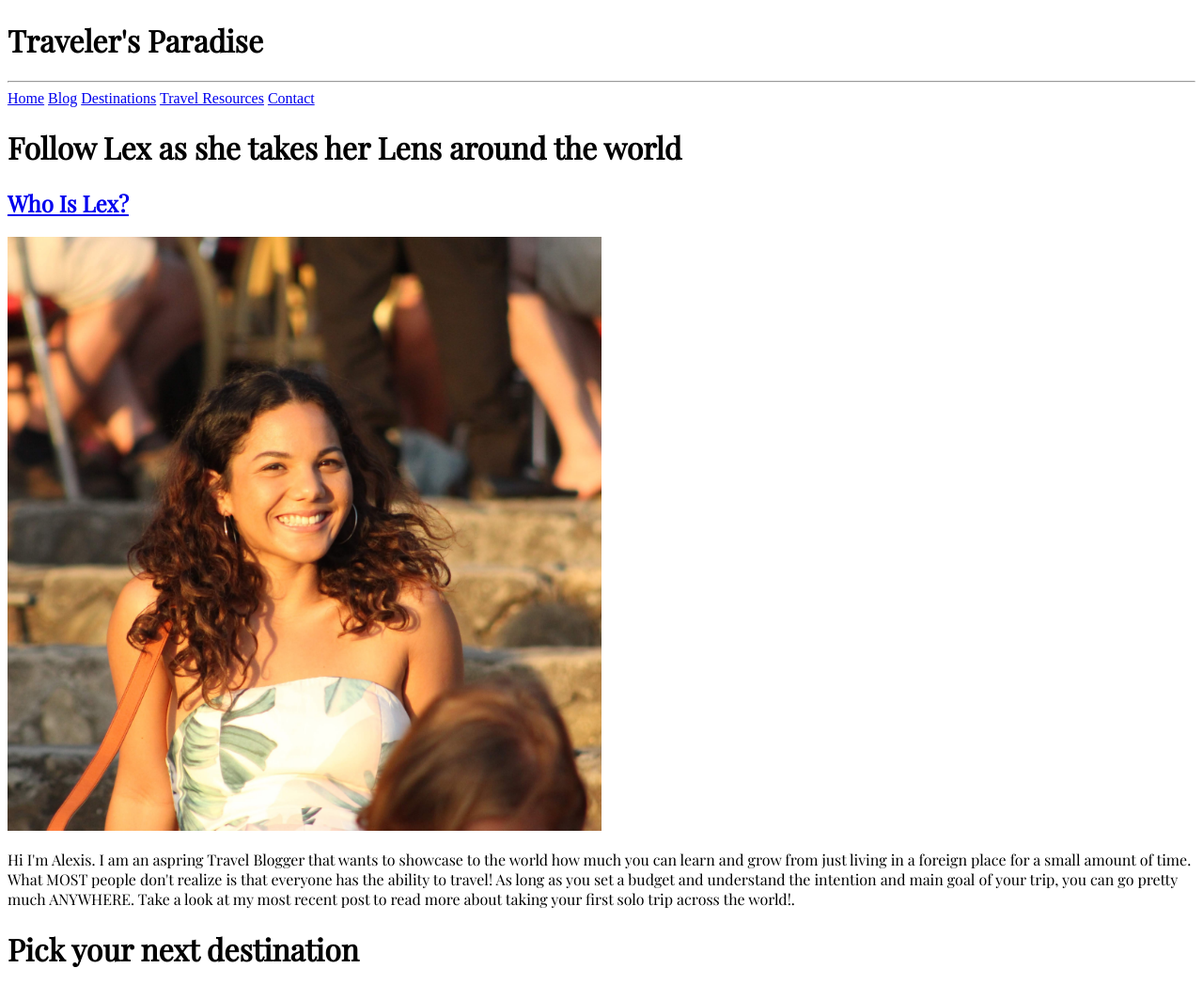
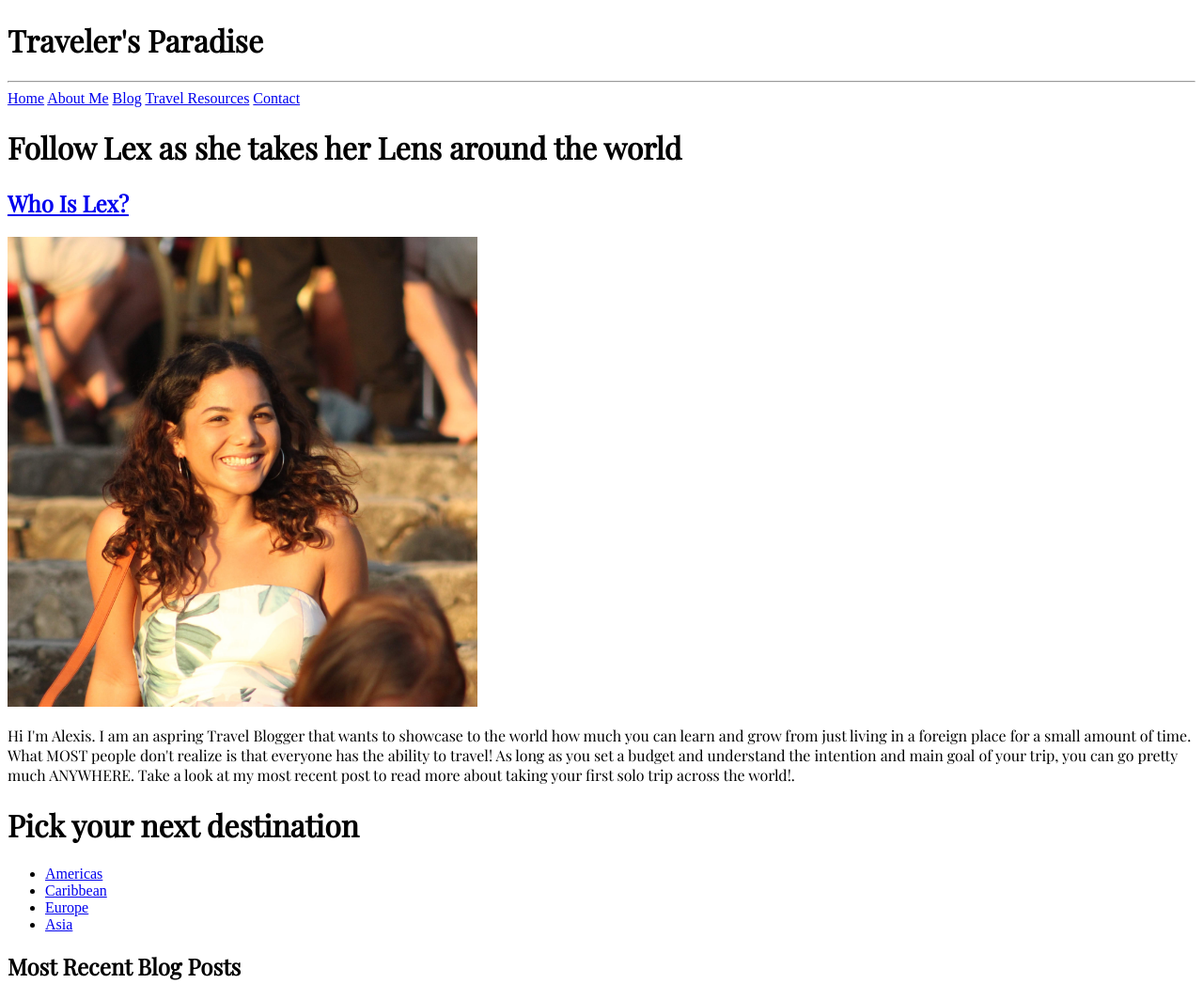
Before and after one commit to travellexlens/travellexlens.github.io, a plain HTML site: page unit_4/index.html in a window 1280 px wide. Shown: the top 1047 px of the page at 94% size. Drawn offline with nearby package versions, Linux system fonts and the light colour scheme.

Commit message:
pic smaller

```diff
--- a/unit_4/css/style.css
+++ b/unit_4/css/style.css
@@ -1,7 +1,7 @@
 @import url('https://fonts.googleapis.com/css?family=Playfair+Display&display=swap');
 
 img {
-	width: 50%;
+	width: 500px;
 }
 
 h1 {
--- a/unit_4/index.html
+++ b/unit_4/index.html
@@ -10,8 +10,8 @@
 			<hr>
 			<nav>
 			<a href="#">Home</a>
+			<a href="#">About Me</a>
 			<a href="#">Blog</a>
-			<a href="#">Destinations</a>
 			<a href="#">Travel Resources</a>
 			<a href="#">Contact</a>
 			</nav>
```
